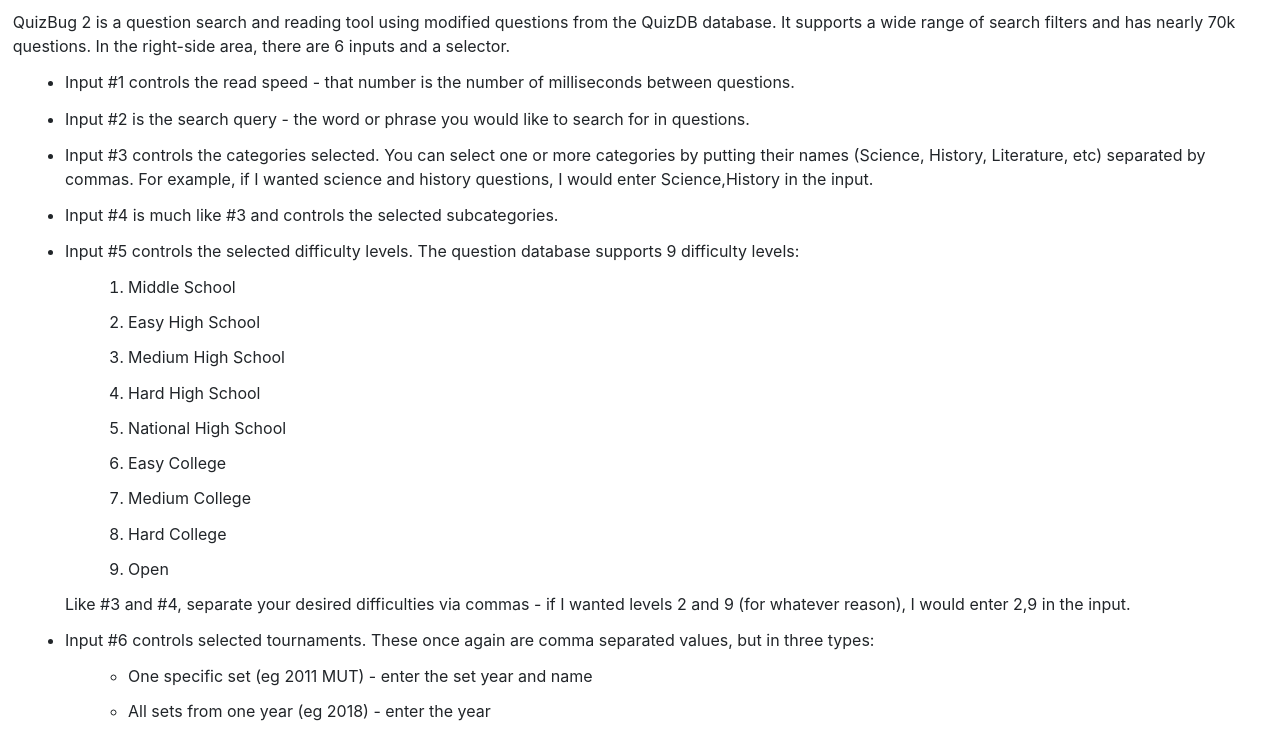
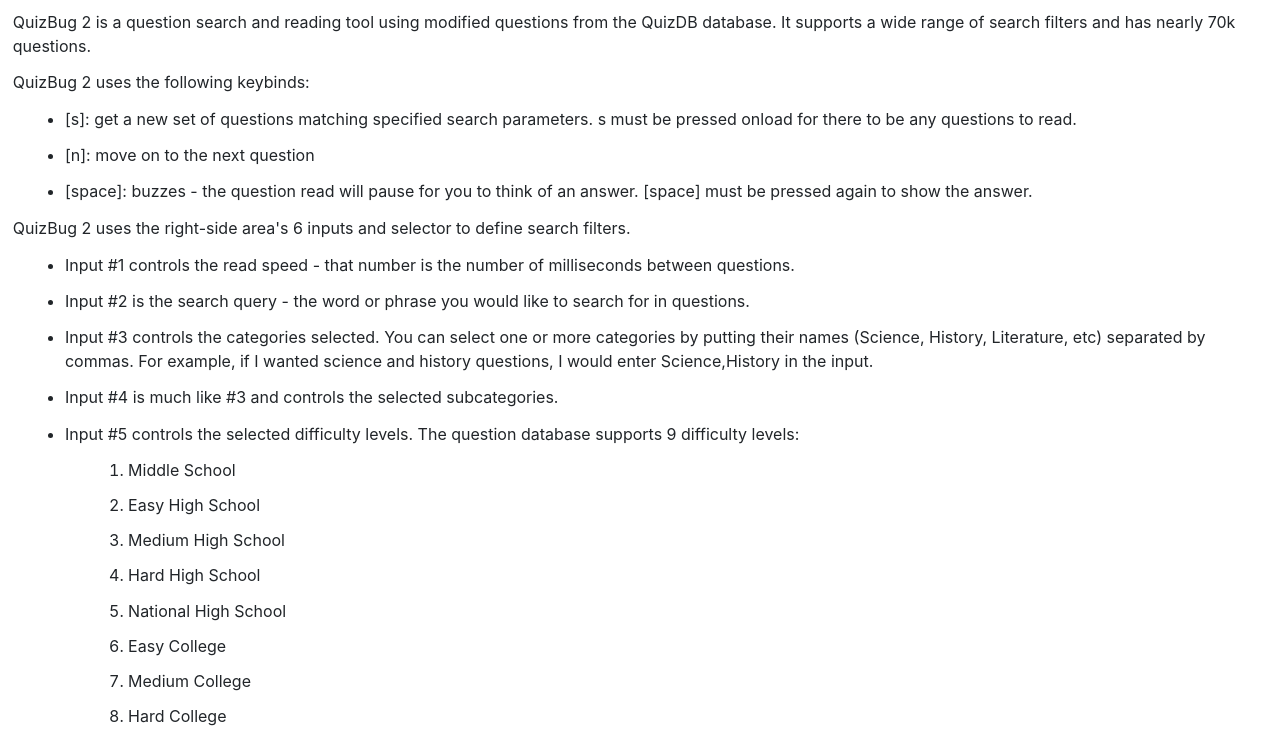
Before and after one commit to kgurazad/quizbug2, a website: page info.html in a window 1280 px wide. Shown: the part 64-796 px from the top of the page. Drawn offline with nearby package versions, Linux system fonts and the light colour scheme.

Commit message:
added info page

```diff
--- a/info.html
+++ b/info.html
@@ -18,7 +18,17 @@
     </h1>
     <p>
       QuizBug 2 is a question search and reading tool using modified questions from the QuizDB database. It supports a wide range of search filters and has nearly 70k questions.
-      In the right-side area, there are 6 inputs and a selector.
+    </p>
+    <p>
+      QuizBug 2 uses the following keybinds:
+      <ul>
+	<li>[s]: get a new set of questions matching specified search parameters. s must be pressed onload for there to be any questions to read.</li>
+	<li>[n]: move on to the next question</li>
+	<li>[space]: buzzes - the question read will pause for you to think of an answer. [space] must be pressed again to show the answer.</li>
+      </ul>
+    </p>
+    <p>
+      QuizBug 2 uses the right-side area's 6 inputs and selector to define search filters.
     </p>
     <ul>
       <li>
```
